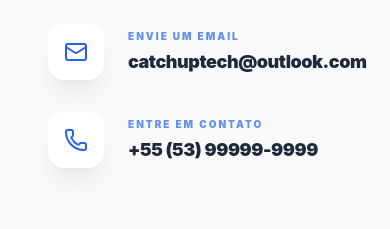
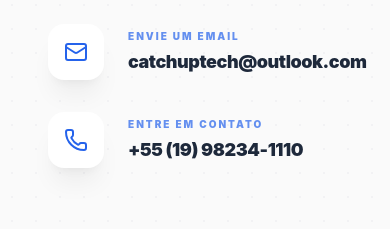
Before and after one commit to Catch-Up-Technologies/Catch-up-tech, a Next.js app: page / in a window 390 px wide. Shown: the part 5140-5369 px from the top of the page. Built offline with nearby package versions, Linux system fonts and the light colour scheme.

Commit message:
fix: change phone number

```diff
--- a/src/components/sections/home/Contact.tsx
+++ b/src/components/sections/home/Contact.tsx
@@ -44,7 +44,7 @@ export const Contact = () => {
     title: "Vamos tirar sua ideia do papel",
     description: "Conte um pouco sobre o seu projeto e entraremos em contato para entender melhor suas necessidades e como podemos ajudar.",
     email: "catchuptech@outlook.com",
-    phone: "+55 (53) 99999-9999",
+    phone: "+55 (19) 98234-1110",
   };
 
   const contactOptions = [
```
